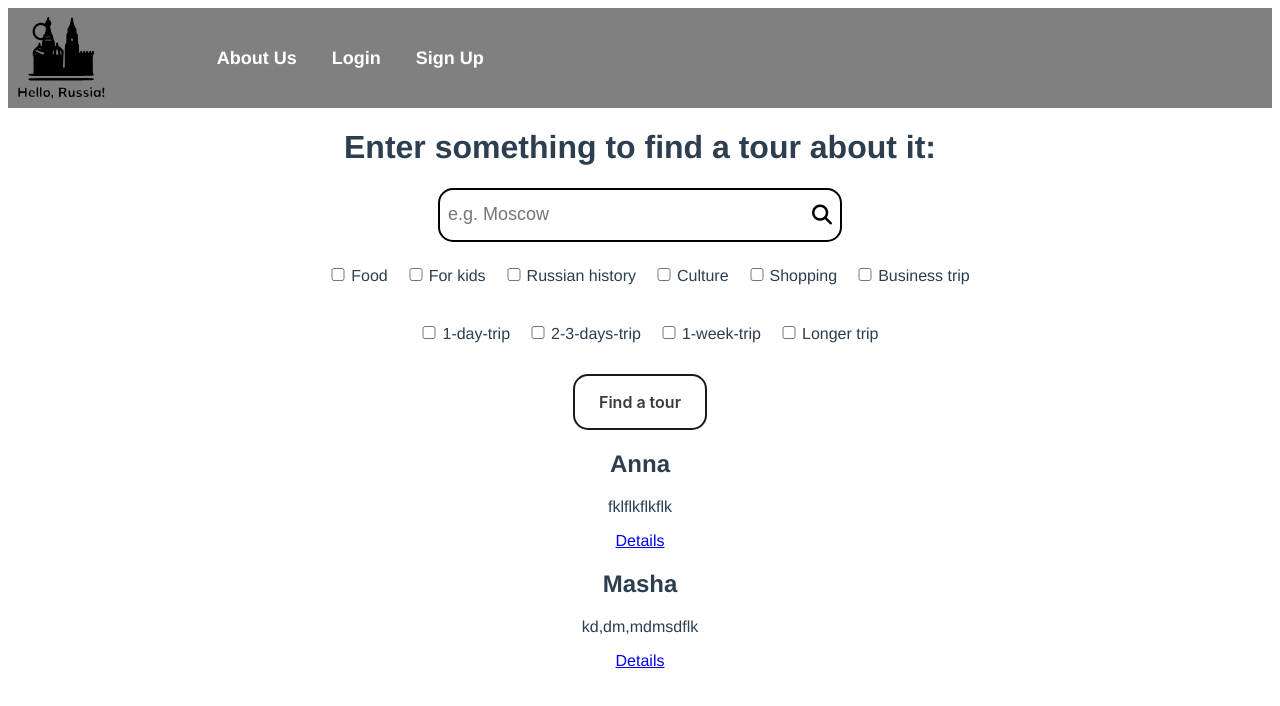
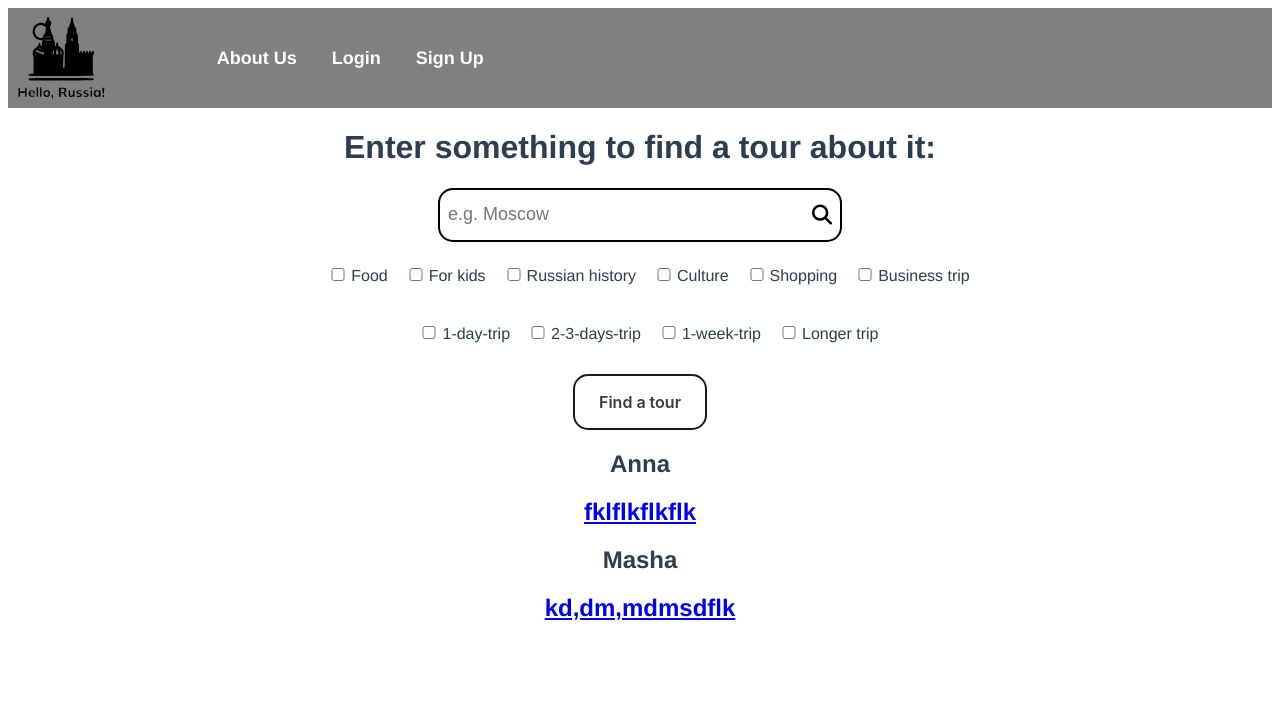
Before and after one commit to kittitereh/web, a Vue app: page / in a window 1280 px wide. Shown: the top 706 px of the page. Built offline with nearby package versions, Linux system fonts and the light colour scheme; data requests are answered from the project's data file.

Commit message:
fix routers

```diff
--- a/src/router/index.js
+++ b/src/router/index.js
@@ -43,7 +43,8 @@ const routes = [
   {
     path: '/chats',
     name: 'Chats',
-    component: Chats
+    component: Chats,
+    props: true
   },
 
   //catch all 404
--- a/src/views/Home.vue
+++ b/src/views/Home.vue
@@ -7,9 +7,8 @@
     <div v-if="tours.length">
       <div class="tour" v-for="tour in tours">
           <h2> {{ tour.guide }}</h2>
-          <p> {{ tour.tour_description }}</p>
           <router-link :to="{name: 'Tour', params:{tour_id: tour.tour_id}}">
-              Details
+              <h2>{{ tour.tour_description }}</h2>
           </router-link>
       </div>
     </div>
@@ -78,6 +77,8 @@ export default {
   margin: 0px;
   padding: 0px;
   box-sizing: border-box;
+
+
 }
 
 </style>
--- a/src/views/Tour/Tour.vue
+++ b/src/views/Tour/Tour.vue
@@ -1,10 +1,16 @@
 <template>
+  <div>
     <div class="about" v-if="tour">
       <h1>This is a tour page</h1>
       <p>{{tour_id}}</p>
       <!-- <p>{{tours}}</p> -->
       <p>{{tour.guide }}</p>
       <p>{{tour.tour_description }}</p>
+    </div>
+    <div>
+    <!-- Вместо router=link -->
+      <button @click="$router.push('/chats')" class="action-button">Contact this guide</button>
+    </div>
   </div>
 </template>
 
```
Lines whose indentation alone changed are shown as unchanged.
